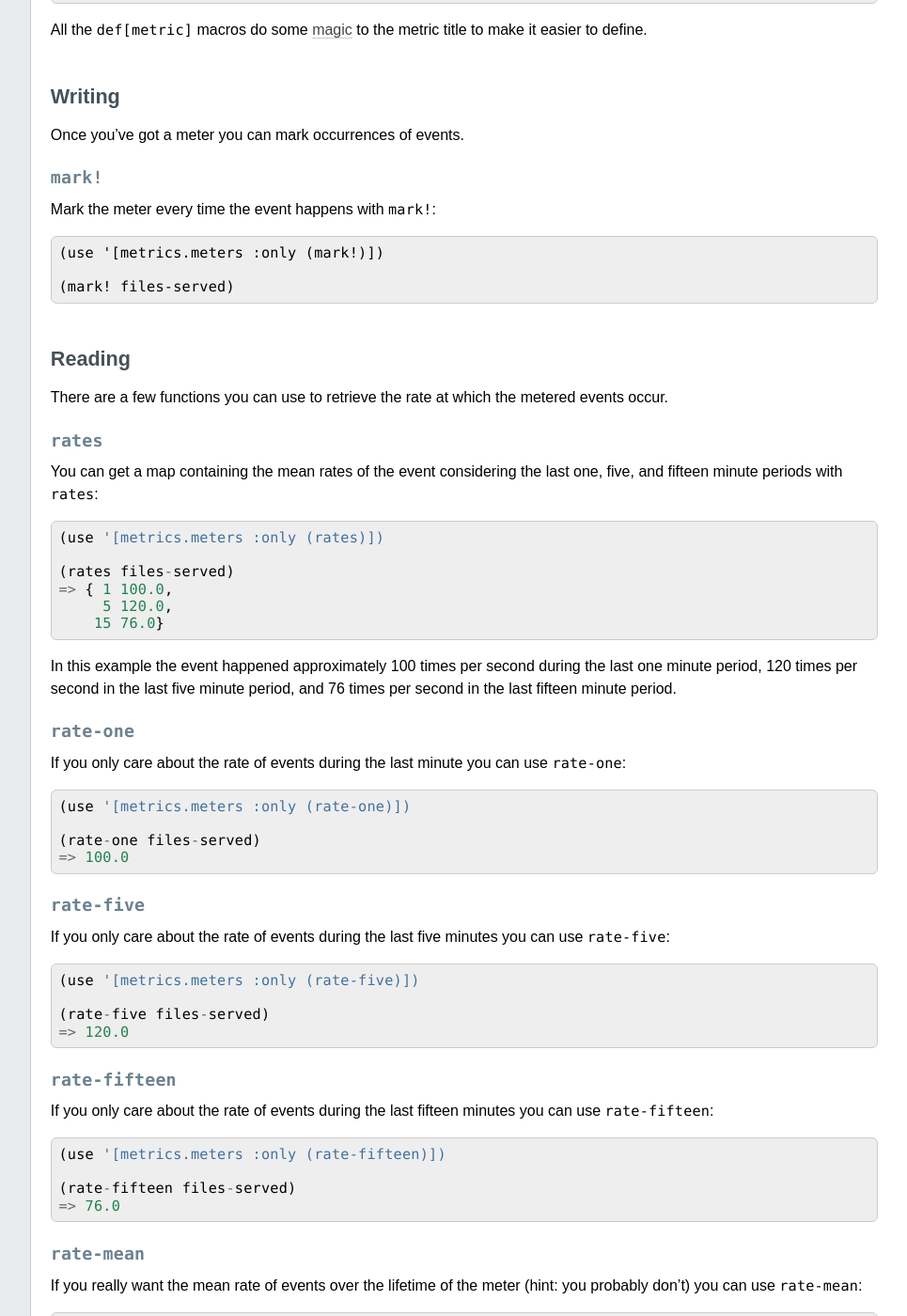
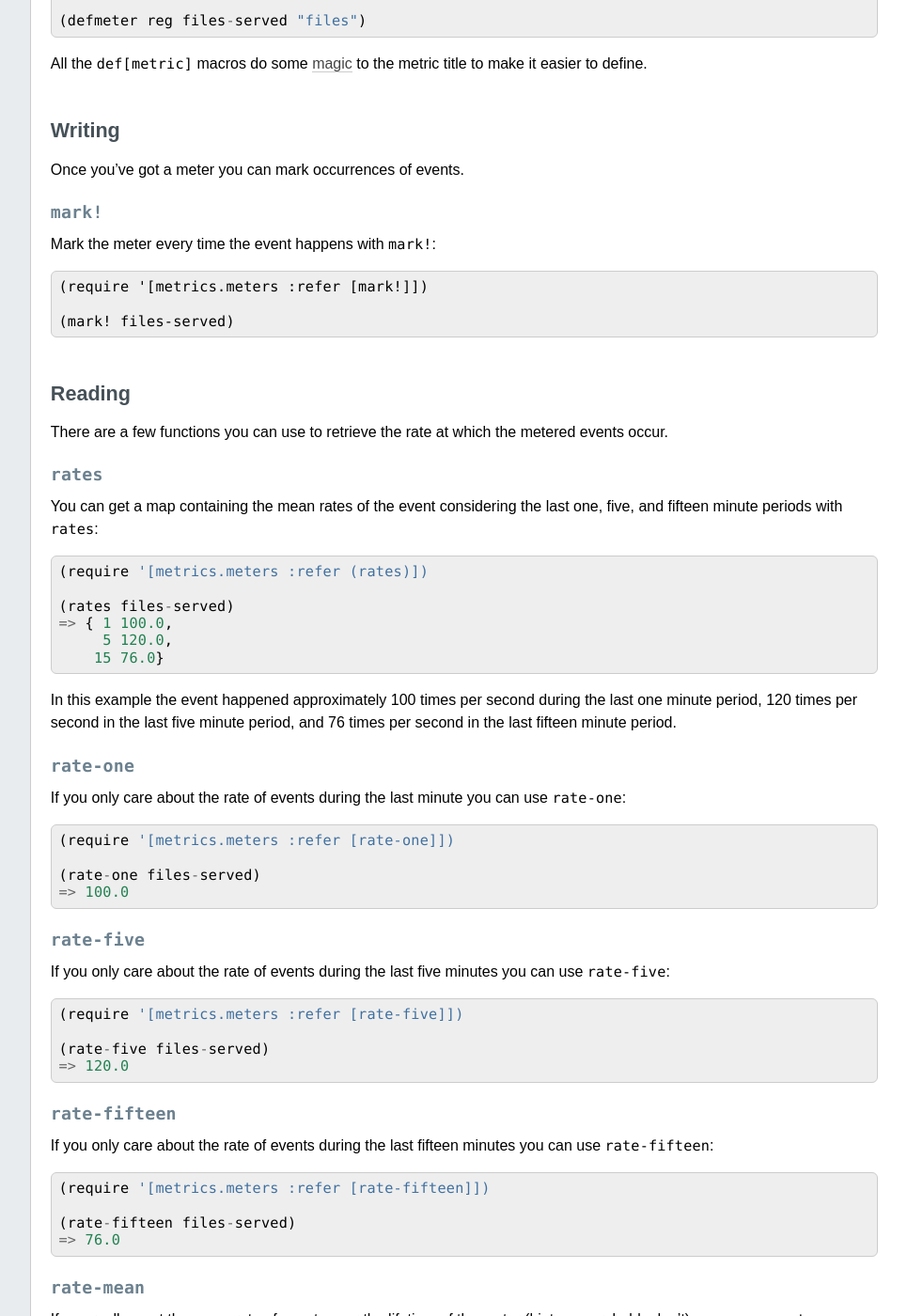
Before and after one commit to clj-commons/metrics-clojure, a Sphinx documentation site: the page built from docs/source/metrics/meters.rst, in a window 1280 px wide and 1400 px high, scrolled down 816 px. Shown: the whole window at 94% size, without its empty margins (224-1189 px from the left). Built offline with Sphinx 7.4.7, drawn with Linux system fonts in a browser that asks for light colours; some of the changed text lies outside the part shown.

Commit message:
Update meters docs

```diff
--- a/docs/source/metrics/meters.rst
+++ b/docs/source/metrics/meters.rst
@@ -28,9 +28,11 @@ Creating
 
 Create your meter::
 
-    (use '[metrics.meters :only (meter)])
+    (require '[metrics.core :refer [new-registry]])
+    (require '[metrics.meters :refer [meter]])
 
-    (def files-served (meter "files-served" "files"))
+    (def reg (new-registry))
+    (def files-served (meter reg "files-served" "files"))
 
 The second argument to ``meter`` is a string describing the "units" for the
 meter.  In this example it's "files", as in "18732 files".
@@ -40,9 +42,9 @@ meter.  In this example it's "files", as in "18732 files".
 You can also use the ``defmeter`` macro to create a meter and bind it to a var
 in one concise, easy step::
 
-    (use '[metrics.meters :only (defmeter)])
+    (require '[metrics.meters :refer (defmeter)])
 
-    (defmeter files-served "files")
+    (defmeter reg files-served "files")
 
 All the ``def[metric]`` macros do some :ref:`magic <desugaring>` to the metric
 title to make it easier to define.
@@ -59,7 +61,7 @@ Once you've got a meter you can mark occurrences of events.
 
 Mark the meter every time the event happens with ``mark!``::
 
-    (use '[metrics.meters :only (mark!)])
+    (require '[metrics.meters :refer [mark!]])
 
     (mark! files-served)
 
@@ -77,7 +79,7 @@ events occur.
 You can get a map containing the mean rates of the event considering the last
 one, five, and fifteen minute periods with ``rates``::
 
-    (use '[metrics.meters :only (rates)])
+    (require '[metrics.meters :refer (rates)])
 
     (rates files-served)
     => { 1 100.0,
@@ -96,7 +98,7 @@ last one minute period, 120 times per second in the last five minute period, and
 If you only care about the rate of events during the last minute you can use
 ``rate-one``::
 
-    (use '[metrics.meters :only (rate-one)])
+    (require '[metrics.meters :refer [rate-one]])
 
     (rate-one files-served)
     => 100.0
@@ -109,7 +111,7 @@ If you only care about the rate of events during the last minute you can use
 If you only care about the rate of events during the last five minutes you can
 use ``rate-five``::
 
-    (use '[metrics.meters :only (rate-five)])
+    (require '[metrics.meters :refer [rate-five]])
 
     (rate-five files-served)
     => 120.0
@@ -122,7 +124,7 @@ use ``rate-five``::
 If you only care about the rate of events during the last fifteen minutes you
 can use ``rate-fifteen``::
 
-    (use '[metrics.meters :only (rate-fifteen)])
+    (require '[metrics.meters :refer [rate-fifteen]])
 
     (rate-fifteen files-served)
     => 76.0
@@ -135,7 +137,7 @@ can use ``rate-fifteen``::
 If you really want the mean rate of events over the lifetime of the meter (hint:
 you probably don't) you can use ``rate-mean``::
 
-    (use '[metrics.meters :only (rate-mean)])
+    (require '[metrics.meters :refer [rate-mean]])
 
     (rate-mean files-served)
     => 204.123
```
